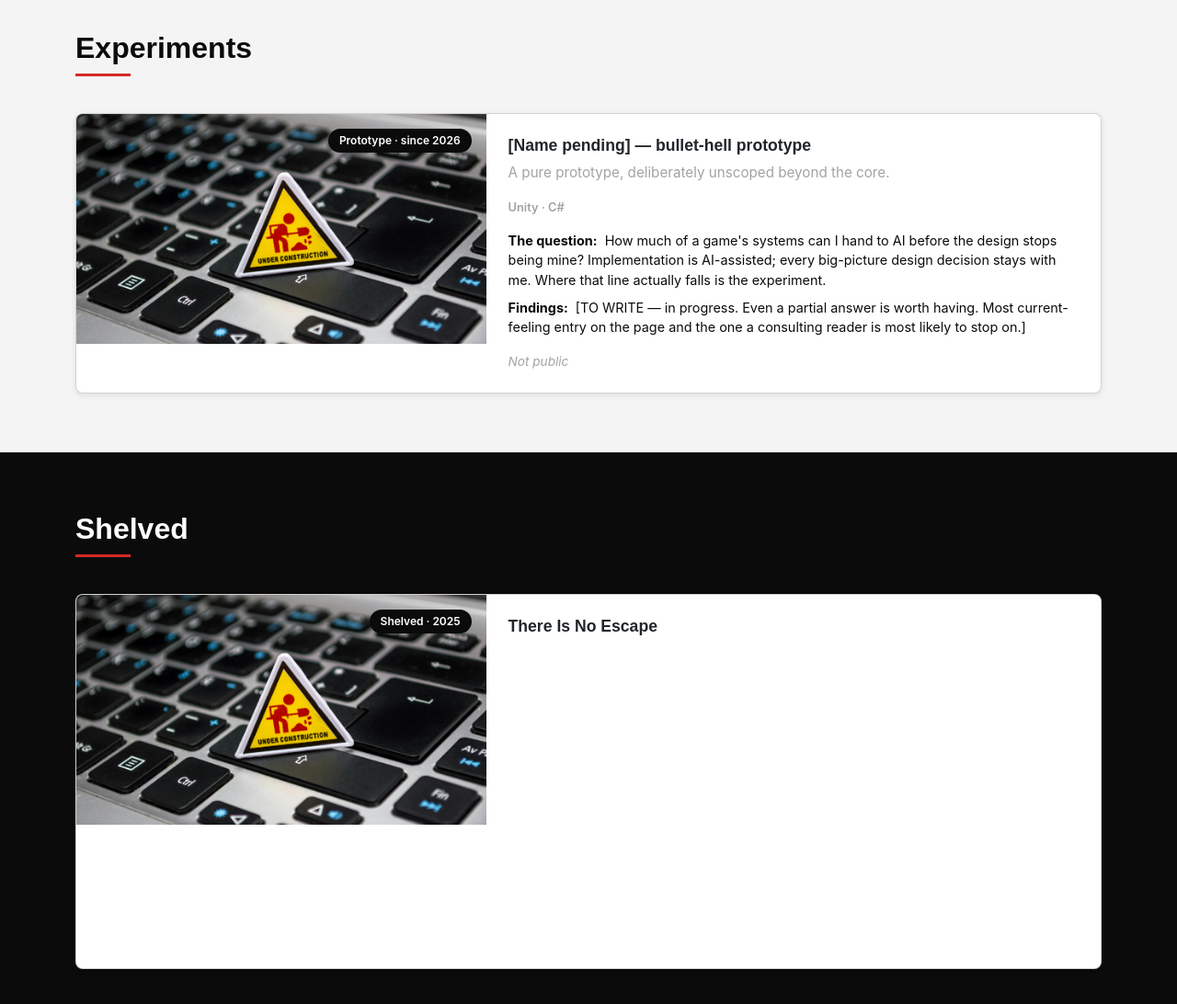
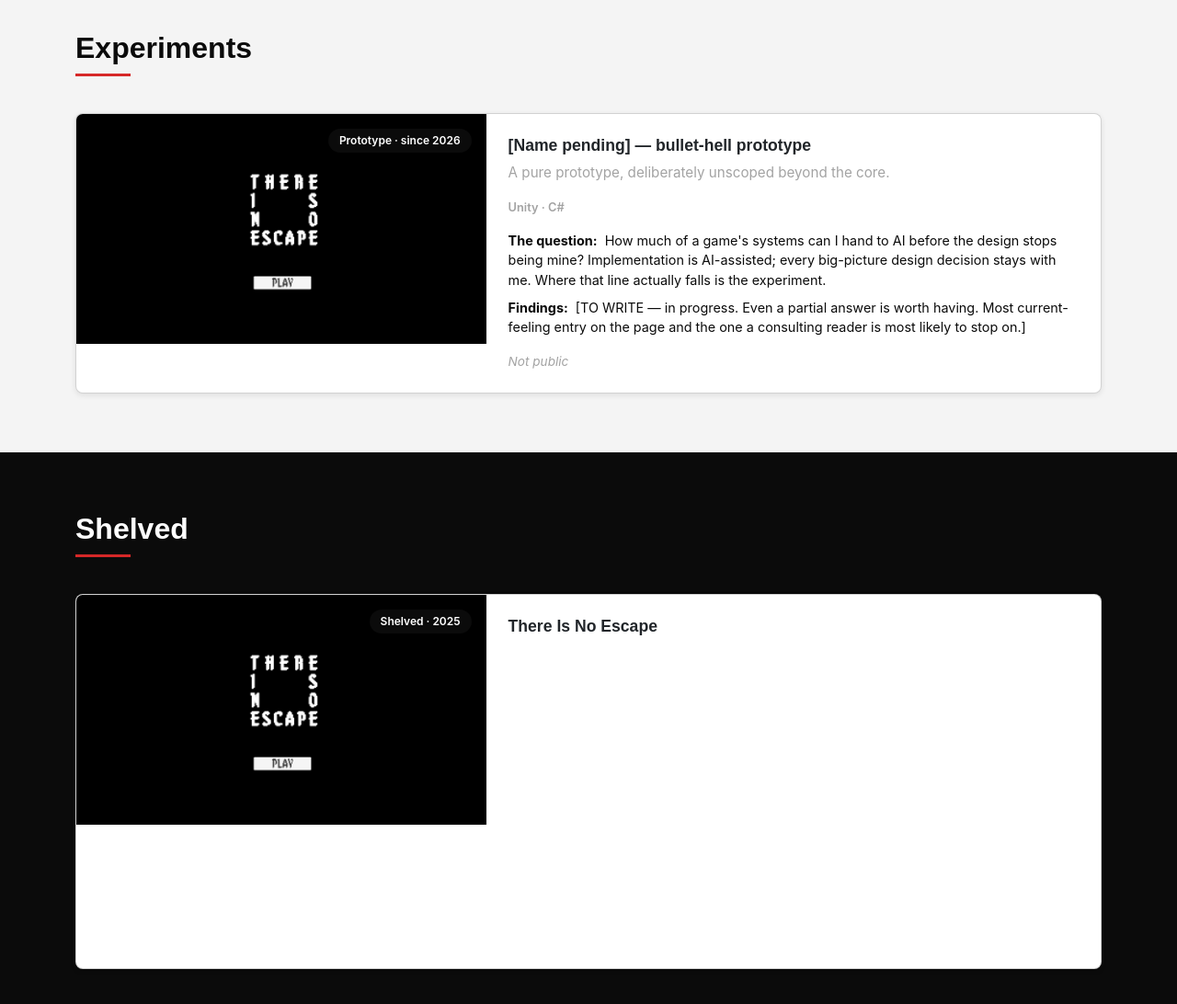
Before and after one commit to davidhthe2nd/bad-idea-interactive, a plain HTML site: page lab.html in a window 1280 px wide. Shown: the part 2920-4012 px from the top of the page at 92% size. Drawn offline with nearby package versions, Linux system fonts and the light colour scheme.

Commit message:
Update lab.html

```diff
--- a/lab.html
+++ b/lab.html
@@ -212,7 +212,7 @@
                 <div class="col-12">
                     <div class="card entry-card entry-card--wide h-100">
                         <div class="entry-card-media">
-                            <img src="assets/img/work-in-progress.jpg" alt="">
+                            <img src="assets/img/secret-project.png" alt="">
                             <span class="entry-status-badge" data-i18n="lab.experiments.bullethell.status">Prototype · since 2026</span>
                         </div>
                         <div class="card-body">
@@ -247,7 +247,7 @@
                 <div class="col-12">
                     <div class="card entry-card entry-card--wide h-100">
                         <div class="entry-card-media">
-                            <img src="assets/img/work-in-progress.jpg" alt="">
+                            <img src="assets/img/secret-project.png" alt="">
                             <span class="entry-status-badge" data-i18n="lab.shelved.noescape.status">Shelved · 2025</span>
                         </div>
                         <div class="card-body">
```
